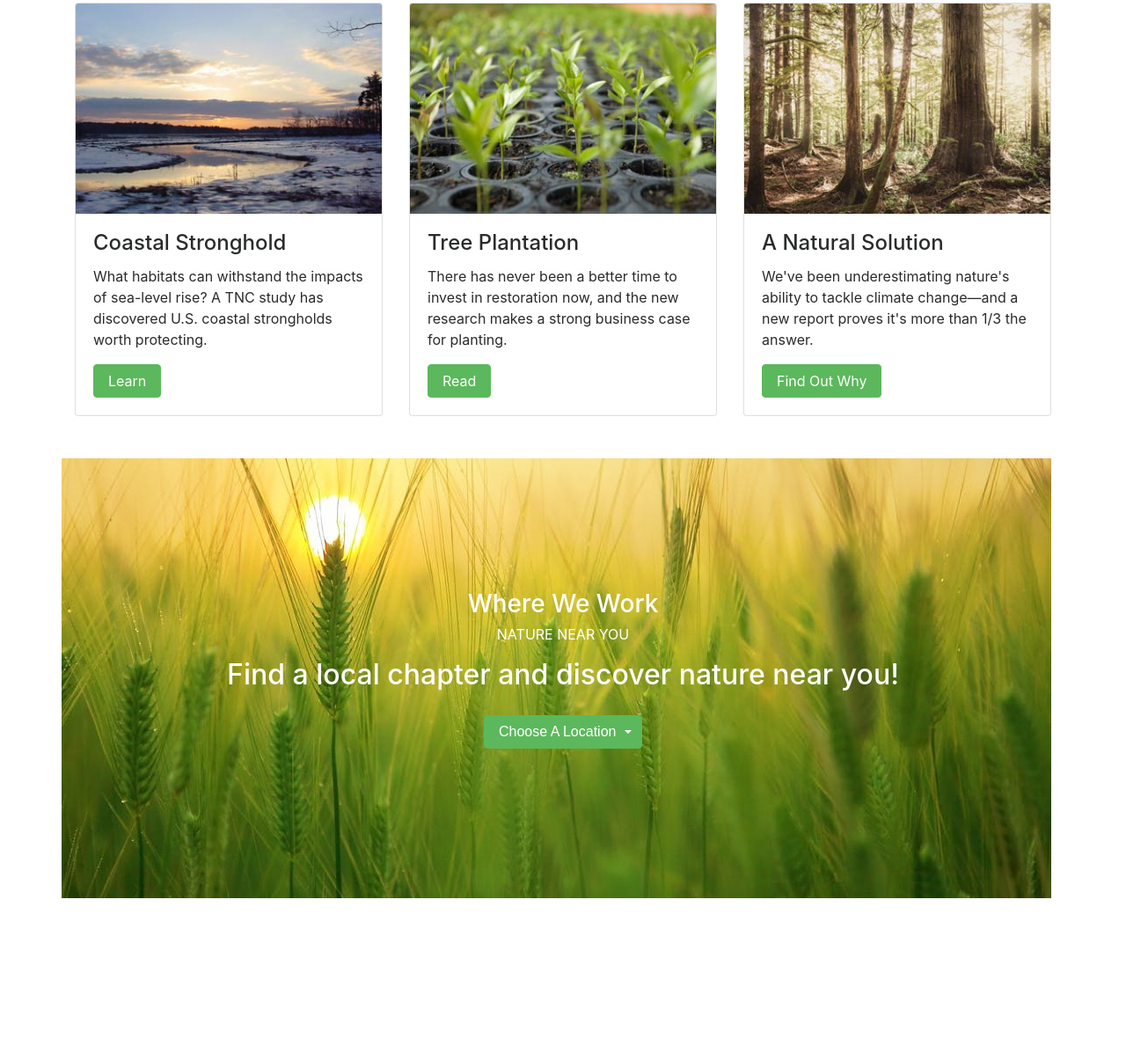
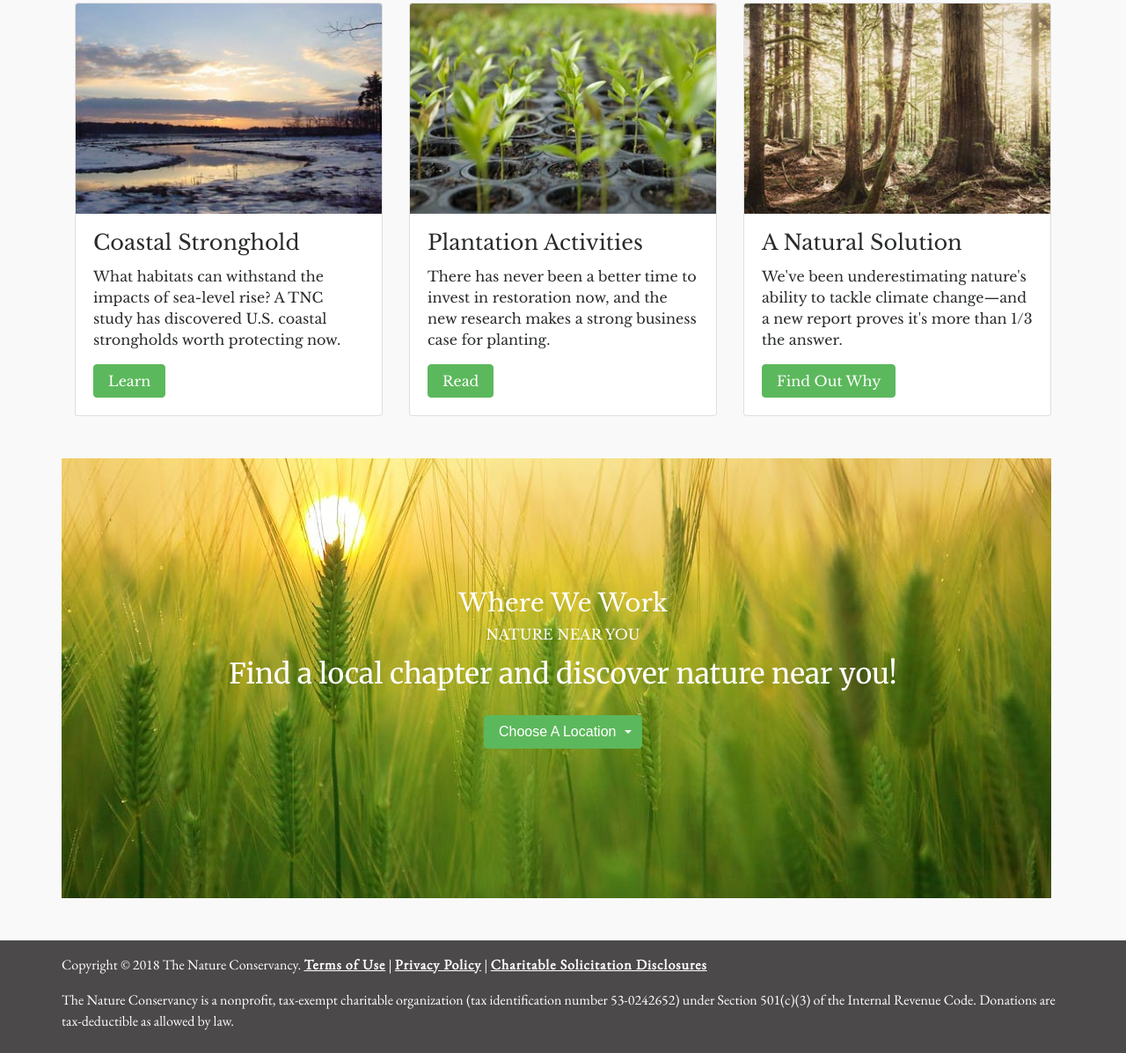
Before and after one commit to Animesh97/Bootstrap_4_Repo, a plain HTML site: page index.html in a window 1280 px wide. Shown: the part 889-2086 px from the top of the page at 88% size. Before the commit the page ends 1910 px from the top, so only its background shows below. Drawn offline with nearby package versions, Linux system fonts and the light colour scheme; a script that the page names is missing.

Commit message:
Final Commit

```diff
--- a/css/style.css
+++ b/css/style.css
@@ -1,12 +1,33 @@
+/* Overdiding body styling */
+body{
+	background-color: #f9f9f9;
+	font-family: 'Libre Baskerville', serif;
+}
+
 .jumbotron{
 	background-image: url("../images/field.jpeg") ;
 	background-size: cover;
 	height: 550px;
 }
+hr{
+	background-color: white;
+	width: 90%;
+	margin-left: 0px;
+}
+
+/* Section area starts here */
+section h2{
+	font-family: 'Merriweather', serif;
+}
+
+/* Article area starts here */
 article{
 	background-image: url("../images/farm.jpeg");
 	background-repeat: no-repeat;
 	height: 500px;
+}
+article h2{
+	font-family: 'Merriweather', serif;
 }
 .padtop{
 	padding-top: 150px;
@@ -15,3 +36,13 @@ article{
 	 margin-top: 20px;
 	 width: 180px;
 }
+
+/* Footer area starts here */
+footer{
+	background-color: #4b4949;
+	font-family: 'EB Garamond', serif;
+}
+strong{
+	text-decoration: underline;
+	letter-spacing: 1px;
+}
--- a/index.html
+++ b/index.html
@@ -5,19 +5,22 @@
     <!-- Required meta tags -->
     <meta charset="utf-8">
     <meta name="viewport" content="width=device-width, initial-scale=1, shrink-to-fit=no">
-
     <!-- Bootstrap CSS -->
     <link rel="stylesheet" href="https://maxcdn.bootstrapcdn.com/bootstrap/4.0.0-alpha.6/css/bootstrap.min.css" integrity="sha384-rwoIResjU2yc3z8GV/NPeZWAv56rSmLldC3R/AZzGRnGxQQKnKkoFVhFQhNUwEyJ" crossorigin="anonymous">
+    <!-- Google Fonts -->
+    <link href="https://fonts.googleapis.com/css?family=EB+Garamond|Libre+Baskerville|Merriweather" rel="stylesheet">
+    <!-- External Stylesheet -->
     <link rel="stylesheet" href="css/style.css">
   </head>
   <body>
 
+    <!-- Navbar begins here -->
     <header>
       <nav class="navbar navbar-toggleable-sm navbar-light <!--bg-faded --> bg-success ">
         <button class="navbar-toggler navbar-toggler-right" type="button" data-toggle="collapse" data-target="#navbarNav" aria-controls="navbarNav" aria-expanded="false" aria-label="Toggle navigation">
           <span class="navbar-toggler-icon"></span>
         </button>
-        <!-- <h1 class="navbar-brand" href="#">Nature Peak</h1> -->  <img src="images/logo.png" alt="Logo" class="pl-5">
+        <img src="images/logo.png" alt="Logo" class="pl-5">
         <div class="collapse navbar-collapse justify-content-end pr-5" id="navbarNav">
           <ul class="navbar-nav ">
             <li class="nav-item active">
@@ -37,8 +40,8 @@
       </nav>
     </header>
 
-
-    <section >      <!-- class="container" -->
+    <!-- Jumbotron Area begins here -->
+    <section >
       <div class="jumbotron jumbotron-fluid">
         <div class="pl-5 pt-5">
           <h1 class="display-3 text-white">Nature Can't Wait!</h1>
@@ -56,7 +59,7 @@
       </div>
     </section>
 
-
+    <!-- Main Body area begins here -->
     <section class="container text-center">
       <p class="lead">
         Our Mission
@@ -70,6 +73,7 @@
       <button class="btn btn-success">Join Us</button>
     </section>
 
+    <!-- Card area begins here -->
     <section class="container mt-5">
       <div class="row">
         <div class="col-md-4">
@@ -78,24 +82,24 @@
             <div class="card-block">
               <h4 class="card-title">Coastal Stronghold</h4>
               <p class="card-text">
-                What habitats can withstand the impacts of sea-level rise? A TNC study has discovered U.S. coastal strongholds worth protecting.
+                What habitats can withstand the impacts  of sea-level rise? A TNC study has discovered U.S. coastal strongholds worth protecting now.
               </p>
               <a href="#" class="btn btn-success">Learn</a>
             </div>
           </div>
-        </div>
+        </div>   <!--  Card 1 -->
         <div class="col-md-4">
           <div class="card" >
             <img class="card-img-top" src="images/farms.jpg" alt="Tree Business">
             <div class="card-block">
-              <h4 class="card-title">Tree Plantation</h4>
+              <h4 class="card-title">Plantation Activities</h4>
               <p class="card-text">
                 There has never been a better time to invest in restoration now, and the new research makes a strong business case for planting.
               </p>
               <a href="#" class="btn btn-success">Read</a>
             </div>
           </div>
-        </div>
+        </div>      <!-- Card 2 -->
         <div class="col-md-4">
           <div class="card" >
             <img class="card-img-top" src="images/trees.jpg" alt="Card image cap">
@@ -107,10 +111,11 @@
               <a href="#" class="btn btn-success">Find Out Why</a>
             </div>
           </div>
-        </div>
+        </div>        <!-- Card 3 -->
       </div>
     </section>
 
+    <!-- Article area begins here -->
     <article class="container mt-5 text-center">
       <div class=" text-white padtop">
         <h3>Where We Work<br></h3>
@@ -131,6 +136,22 @@
       </div>
     </article>
 
+    <!-- Footer area begins here -->
+    <footer class="mt-5  text-white text-center">
+      <div class="container text-left">
+        <div class="row">
+          <p class="pt-3">
+            Copyright © 2018 The Nature Conservancy. <strong>Terms of Use</strong> | <strong>Privacy Policy</strong> | <strong>Charitable Solicitation Disclosures</strong>
+          </p>
+          <p class="mb-0 pb-4">
+            The Nature Conservancy is a nonprofit, tax-exempt charitable organization (tax identification number 53-0242652) under Section 501(c)(3) of the Internal Revenue Code. Donations are tax-deductible as allowed by law.
+          </p>
+        </div>
+      </div>
+    </footer>
+
+
+
     <!-- jQuery first, then Tether, then Bootstrap JS. -->
     <script src="https://code.jquery.com/jquery-3.1.1.slim.min.js" integrity="sha384-A7FZj7v+d/sdmMqp/nOQwliLvUsJfDHW+k9Omg/a/EheAdgtzNs3hpfag6Ed950n" crossorigin="anonymous"></script>
     <script src="https://cdnjs.cloudflare.com/ajax/libs/tether/1.4.0/js/tether.min.js" integrity="sha384-DztdAPBWPRXSA/3eYEEUWrWCy7G5KFbe8fFjk5JAIxUYHKkDx6Qin1DkWx51bBrb" crossorigin="anonymous"></script>
```
Also changed, not shown: images/dma-logo.png (added), images/field.jpeg, images/logo-bbb-new.png (added), images/logo-charitynavigator.png (added).
